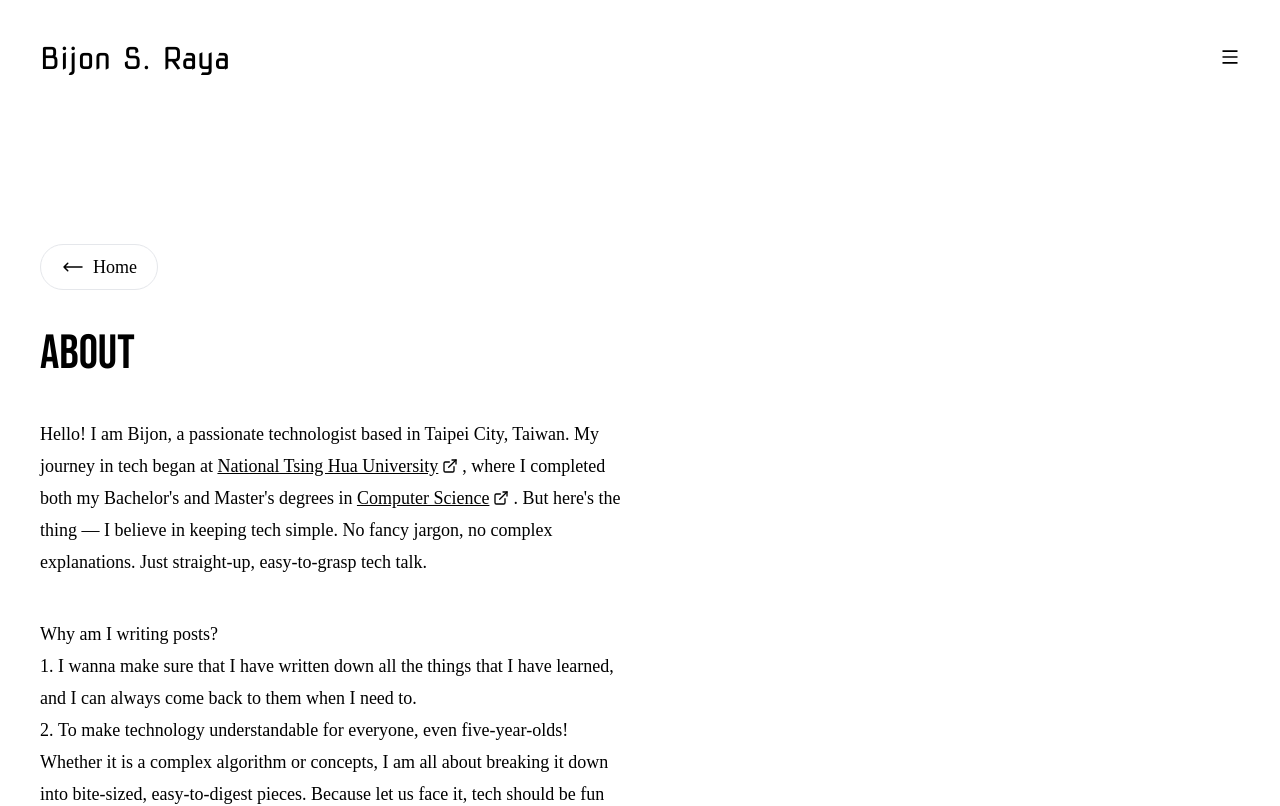
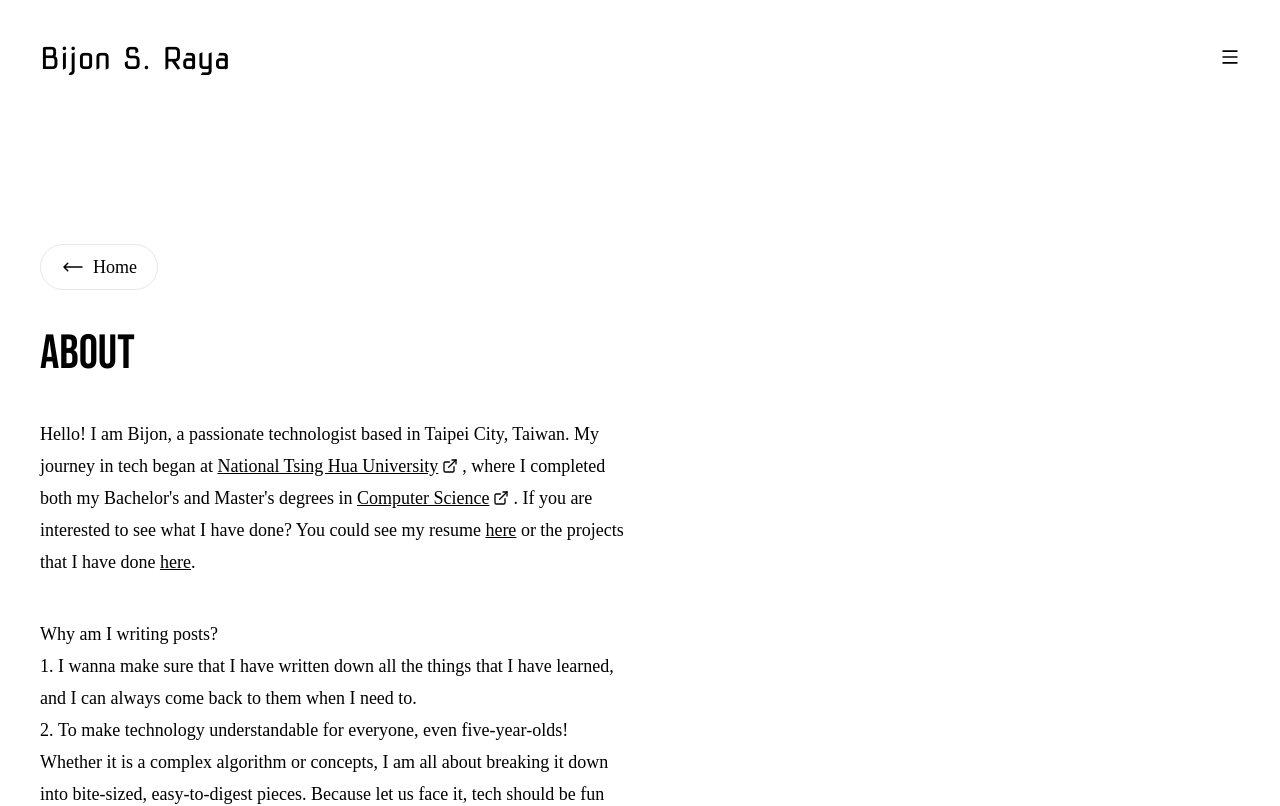
Before and after one commit to bsraya/bsraya, a Next.js app: page /about in a window 1280 px wide. Shown: the top 806 px of the page. Built offline with nearby package versions, Linux system fonts and the light colour scheme; a web font is replaced by a local one.

Commit message:
fix: reword

```diff
--- a/app/about/page.tsx
+++ b/app/about/page.tsx
@@ -26,7 +26,7 @@ export default function About() {
                         <p>
                             Hello! I am Bijon, a passionate technologist based in Taipei City, Taiwan.
                             My journey in tech began at <ExternalLink text="National Tsing Hua University" url='https://www.nthu.edu.tw/' />, where I completed both my Bachelor&apos;s and Master&apos;s degrees in <ExternalLink text="Computer Science" url="https://dcs.site.nthu.edu.tw/" />.
-                            But here&apos;s the thing — I believe in keeping tech simple. No fancy jargon, no complex explanations. Just straight-up, easy-to-grasp tech talk.
+                            If you are interested to see what I have done? You could see my resume <Link href="/experience" className="underline">here</Link> or the projects that I have done <Link href="/works" className="underline">here</Link>.
                         </p>
 
                         <div>
```
